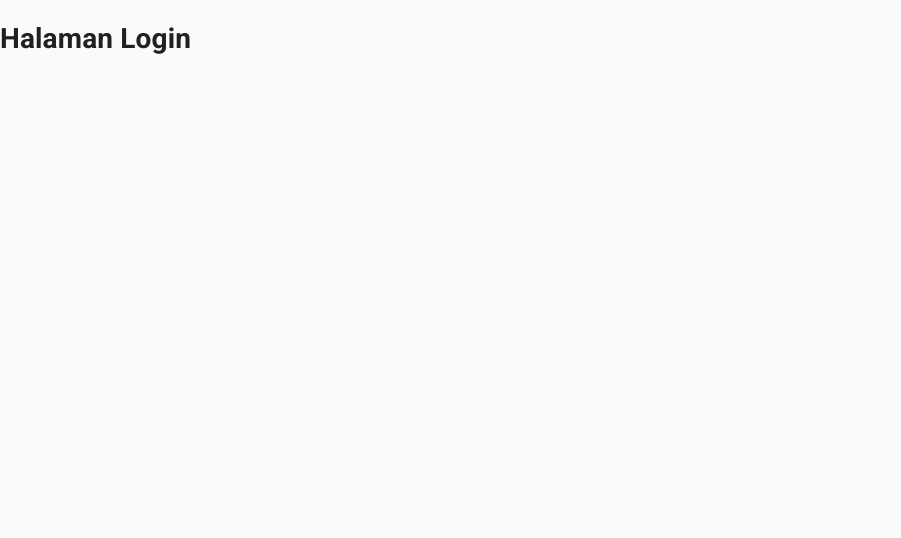
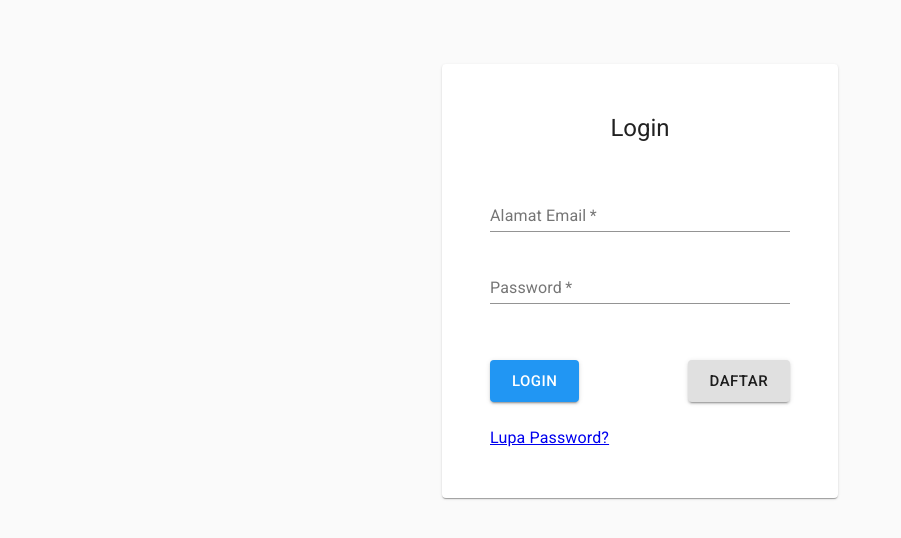
Before and after one commit to pendekar-koding/aplikasi-penjualan-react-firebase, a React (Create React App) app: page /login in a window 1280 px wide. Shown: the top 538 px of the page, without its empty margins (0-901 px from the left). Built offline with nearby package versions, Linux system fonts and the light colour scheme; no server answers.

Commit message:
update form login

```diff
--- a/src/pages/login/index.js
+++ b/src/pages/login/index.js
@@ -1,9 +1,194 @@
-import REact from "react";
+import REact, {useState} from "react";
+
+// import komponen material-ui
+import Container from "@material-ui/core/Container";
+import Paper from "@material-ui/core/Paper";
+import Typography from "@material-ui/core/Typography";
+import TextField from "@material-ui/core/TextField";
+import Grid from "@material-ui/core/Grid";
+import Button from "@material-ui/core/Button";
+
+//import styles
+import useStyles from "./styles";
+
+// react router dom
+import {Link, Redirect} from "react-router-dom";
+
+import isEmail from "validator/es/lib/isEmail";
+
+// firebase hook
+import {useFirebase} from "../../components/firebaseProvider";
+
+//app components
+import AppLoading from "../../components/AppLoading";
+
+function Login(props) {
+    const { location } = props;
+    const classes = useStyles();
+
+    const [form, setForm] = useState({
+        email: '',
+        password: ''
+    });
+
+    const [error, setError] = useState({
+        email: '',
+        password: ''
+    })
+    const [isSubmitting, setSubmitting] = useState(false);
+
+    const { auth, user, loading } = useFirebase();
+
+    const handleChange = e => {
+
+        setForm({
+            ...form,
+            [e.target.name]: e.target.value
+        })
+        setError({
+            ...error,
+            [e.target.name]: ''
+        })
+    }
+
+    const validate = () => {
+
+        const newError = { ...error };
+
+        if (!form.email) {
+            newError.email = 'Email wajib diisi';
+        } else if (!isEmail(form.email)) {
+            newError.email = 'Email tidak valid';
+        }
+
+        if (!form.password) {
+            newError.password = 'Password wajib diisi';
+        }
 
 
-function Login(){
+        return newError;
+    }
 
-    return <h1>Halaman Login</h1>
+    const handleSubmit = async e => {
+        e.preventDefault();
+        const findErrors = validate();
+
+        if (Object.values(findErrors).some(err => err !== '')) {
+            setError(findErrors);
+
+        } else {
+            try {
+                setSubmitting(true);
+                await auth.signInWithEmailAndPassword(form.email, form.password)
+            } catch (e) {
+
+                const newError = {};
+
+                switch (e.code) {
+
+                    case 'auth/user-not-found':
+                        newError.email = 'Email tidak terdaftar';
+                        break;
+                    case 'auth/invalid-email':
+                        newError.email = 'Email tidak valid';
+                        break;
+                    case 'auth/wrong-password':
+                        newError.password = 'Password salah';
+                        break;
+                    case 'auth/user-disabled':
+                        newError.email = 'Pengguna di blokir';
+                        break;
+                    default:
+                        newError.email = 'Terjadi kesalahan silahkan coba lagi';
+                        break;
+                }
+
+                setError(newError);
+                setSubmitting(false);
+
+            }
+
+        }
+    }
+
+    if (loading) {
+
+        return <AppLoading />
+    }
+    if (user) {
+        const redirecTo = location.state && location.state.from && location.state.from.pathname ? location.state.from.pathname : '/';
+        return <Redirect to={redirecTo} />
+    }
+
+
+    return <Container maxWidth="xs">
+        <Paper className={classes.paper}>
+            <Typography
+                variant="h5"
+                component="h1"
+                className={classes.title}>Login</Typography>
+
+            <form onSubmit={handleSubmit} noValidate>
+                <TextField
+                    id="email"
+                    type="email"
+                    name="email"
+                    margin="normal"
+                    label="Alamat Email"
+                    fullWidth
+                    required
+                    value={form.email}
+                    onChange={handleChange}
+                    helperText={error.email}
+                    error={error.email ? true : false}
+                    disabled={isSubmitting}
+                />
+                <TextField
+                    id="password"
+                    type="password"
+                    name="password"
+                    margin="normal"
+                    label="Password"
+                    fullWidth
+                    required
+                    value={form.password}
+                    onChange={handleChange}
+                    helperText={error.password}
+                    error={error.password ? true : false}
+                    disabled={isSubmitting}
+                />
+
+
+                <Grid container className={classes.buttons}>
+                    <Grid item xs>
+                        <Button
+                            disabled={isSubmitting}
+                            type="submit" color="primary" variant="contained"
+                            size="large"
+                        >Login</Button>
+                    </Grid>
+                    <Grid item>
+                        <Button
+                            disabled={isSubmitting}
+                            component={Link}
+                            variant="contained"
+                            size="large"
+                            to="/registrasi"
+                        >Daftar</Button>
+                    </Grid>
+                </Grid>
+                <div className={classes.forgotPassword}>
+                    <Typography component={Link} to="/lupa-password" >
+                        Lupa Password?
+                    </Typography>
+                </div>
+
+
+
+            </form>
+
+        </Paper>
+    </Container>
 }
 
 export default Login;
--- /dev/null
+++ b/src/pages/login/styles.js
@@ -0,0 +1,23 @@
+import {makeStyles} from "@material-ui/core/styles";
+
+
+const useStyles = makeStyles(theme => ({
+    title: {
+        //color: theme.palette.primary.main
+        textAlign:'center',
+        marginBottom:theme.spacing(3)
+    },
+    paper: {
+        marginTop: theme.spacing(8),
+        padding: theme.spacing(6)
+    },
+    buttons:{
+        marginTop: theme.spacing(6)
+    },
+    forgotPassword:{
+        marginTop: theme.spacing(3)
+    }
+}))
+
+
+export default useStyles;
```
